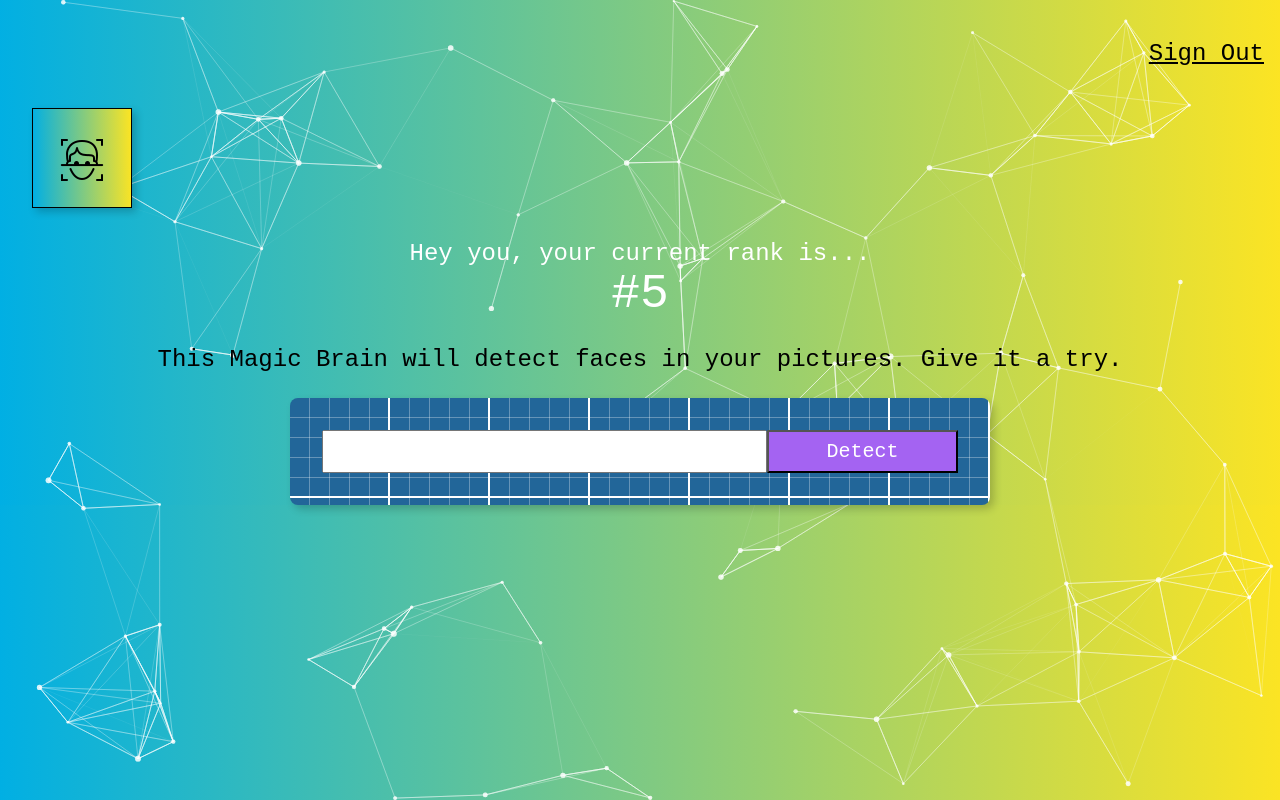
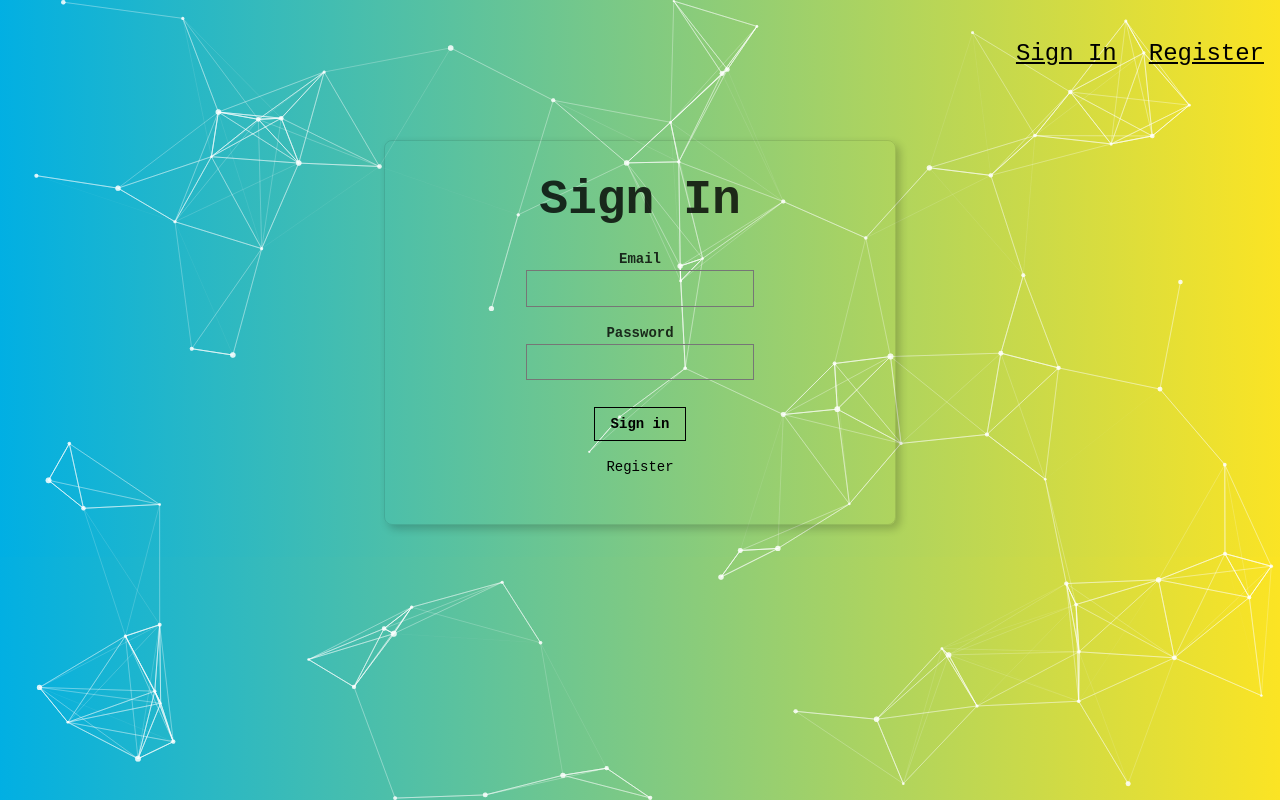
Before and after one commit to robalobadob/facial-recognition, a React (Create React App) app: page / in a window 1280 px wide. Built offline with nearby package versions, Linux system fonts and the light colour scheme; what clarifai would draw is missing.

Commit message:
added signin and register forms

```diff
--- a/src/App.js
+++ b/src/App.js
@@ -3,6 +3,8 @@ import Particles from "react-tsparticles";
 import Clarifai from 'clarifai';
 import FaceRecognition from './components/FaceRecognition/FaceRecognition';
 import Navigation from './components/Navigation/Navigation';
+import Signin from './components/Signin/Signin';
+import Register from './components/Register/Register';
 import Logo from './components/Logo/Logo';
 import Rank from './components/Rank/Rank';
 import ImageLinkForm from './components/ImageLinkForm/ImageLinkForm';
@@ -92,6 +94,8 @@ class App extends Component {
       input: '',
       imageUrl: '',
       box: {},
+      route: 'signin',
+      isSignedIn: false
     }
   }
 
@@ -126,8 +130,17 @@ class App extends Component {
       .catch(err => console.log(err));
   }
 
+  onRouteChange = (route) => {
+    if (route === 'signout') {
+      this.setState({isSignedIn: false})
+    } else if (route === 'home') {
+      this.setState({isSignedIn: true})
+    }
+    this.setState({route: route});
+  }
+
   render() {
-
+  const { isSignedIn, imageUrl, route, box } = this.state;
   const particlesInit = (main) => {
   };
   const particlesLoaded = (container) => {
@@ -141,13 +154,22 @@ class App extends Component {
         options={particlesOptions}
         className='particles'
       />
-      <Navigation />
-      <Logo />
-      <Rank />
-      <ImageLinkForm
-        onInputChange={this.onInputChange}
-        onButtonSubmit={this.onButtonSubmit}/>
-      <FaceRecognition box={this.state.box} imageUrl={this.state.imageUrl}/>
+      <Navigation isSignedIn={isSignedIn} onRouteChange={this.onRouteChange}/>
+      { route === 'home'
+        ? <div>
+            <Logo />
+            <Rank />
+            <ImageLinkForm
+              onInputChange={this.onInputChange}
+              onButtonSubmit={this.onButtonSubmit}/>
+            <FaceRecognition box={box} imageUrl={imageUrl}/>
+          </div>
+        : (
+            route === 'signin'
+            ? <Signin onRouteChange={this.onRouteChange}/>
+            : <Register onRouteChange={this.onRouteChange}/>
+          )
+      }
     </div>
   );
 }
--- a/src/components/Navigation/Navigation.js
+++ b/src/components/Navigation/Navigation.js
@@ -1,11 +1,20 @@
 import React from 'react';
 
-const Navigation = () => {
-    return (
-        <nav style={{display: 'flex', justifyContent: 'flex-end'}}>
-            <p className='f3 link dim black underline pa3 pointer'>Sign Out</p>
-        </nav>
-    );
+const Navigation = ({ onRouteChange, isSignedIn }) => {
+        if (isSignedIn) {
+            return (
+                <nav style={{display: 'flex', justifyContent: 'flex-end'}}>
+                    <p onClick={() => onRouteChange('signout')} className='f3 link dim black underline pa3 pointer'>Sign Out</p>
+                </nav>
+            );
+        } else {
+            return (
+                <nav style={{display: 'flex', justifyContent: 'flex-end'}}>
+                    <p onClick={() => onRouteChange('signin')} className='f3 link dim black underline pa3 pointer'>Sign In</p>
+                    <p onClick={() => onRouteChange('register')} className='f3 link dim black underline pa3 pointer'>Register</p>
+                </nav>
+            );
+        }
 }
 
 export default Navigation;
--- /dev/null
+++ b/src/components/Register/Register.js
@@ -0,0 +1,37 @@
+import React from 'react';
+
+const Register = ({ onRouteChange }) => {
+    return (
+        <article className="br3 ba b--black-10 mv4 w-100 w-50-m w-21-1 mw6 shadow-5 center">
+            <main className="pa4 black-80">
+                <form className="measure">
+                    <fieldset id="sign_up" className="ba b--transparent ph0 mh0">
+                    <legend className="f1 fw6 ph0 mh0">Register</legend>
+                    <div className="mt3">
+                        <label className="db fw6 lh-copy f6" htmlFor="name">Name</label>
+                        <input className="pa2 input-reset ba bg-transparent hover-bg-black hover-white w-100" type="text" name="name"  id="name" />
+                    </div>
+                    <div className="mt3">
+                        <label className="db fw6 lh-copy f6" htmlFor="email-address">Email</label>
+                        <input className="pa2 input-reset ba bg-transparent hover-bg-black hover-white w-100" type="email" name="email-address"  id="email-address" />
+                    </div>
+                    <div className="mv3">
+                        <label className="db fw6 lh-copy f6" htmlFor="password">Password</label>
+                        <input className="b pa2 input-reset ba bg-transparent hover-bg-black hover-white w-100" type="password" name="password"  id="password" />
+                    </div>
+                    </fieldset>
+                    <div className="">
+                        <input
+                            onClick={() => onRouteChange('home')}
+                            className="b ph3 pv2 input-reset ba b--black bg-transparent grow pointer f6 dib"
+                            type="submit"
+                            value="Register"
+                        />
+                    </div>
+                </form>
+            </main>
+        </article>
+    );
+}
+
+export default Register;
--- /dev/null
+++ b/src/components/Signin/Signin.js
@@ -0,0 +1,36 @@
+import React from 'react';
+
+const Signin = ({ onRouteChange }) => {
+    return (
+        <article className="br3 ba b--black-10 mv4 w-100 w-50-m w-21-1 mw6 shadow-5 center">
+            <main className="pa4 black-80">
+                <div className="measure">
+                    <fieldset id="sign_up" className="ba b--transparent ph0 mh0">
+                    <legend className="f1 fw6 ph0 mh0">Sign In</legend>
+                    <div className="mt3">
+                        <label className="db fw6 lh-copy f6" htmlFor="email-address">Email</label>
+                        <input className="pa2 input-reset ba bg-transparent hover-bg-black hover-white w-100" type="email" name="email-address"  id="email-address" />
+                    </div>
+                    <div className="mv3">
+                        <label className="db fw6 lh-copy f6" htmlFor="password">Password</label>
+                        <input className="b pa2 input-reset ba bg-transparent hover-bg-black hover-white w-100" type="password" name="password"  id="password" />
+                    </div>
+                    </fieldset>
+                    <div className="">
+                        <input
+                            onClick={() => onRouteChange('home')}
+                            className="b ph3 pv2 input-reset ba b--black bg-transparent grow pointer f6 dib"
+                            type="submit"
+                            value="Sign in"
+                        />
+                    </div>
+                    <div className="lh-copy mt3">
+                    <p onClick={() => onRouteChange('register')} className="f6 link dim black db pointer">Register</p >
+                    </div>
+                </div>
+            </main>
+        </article>
+    );
+}
+
+export default Signin;
```
